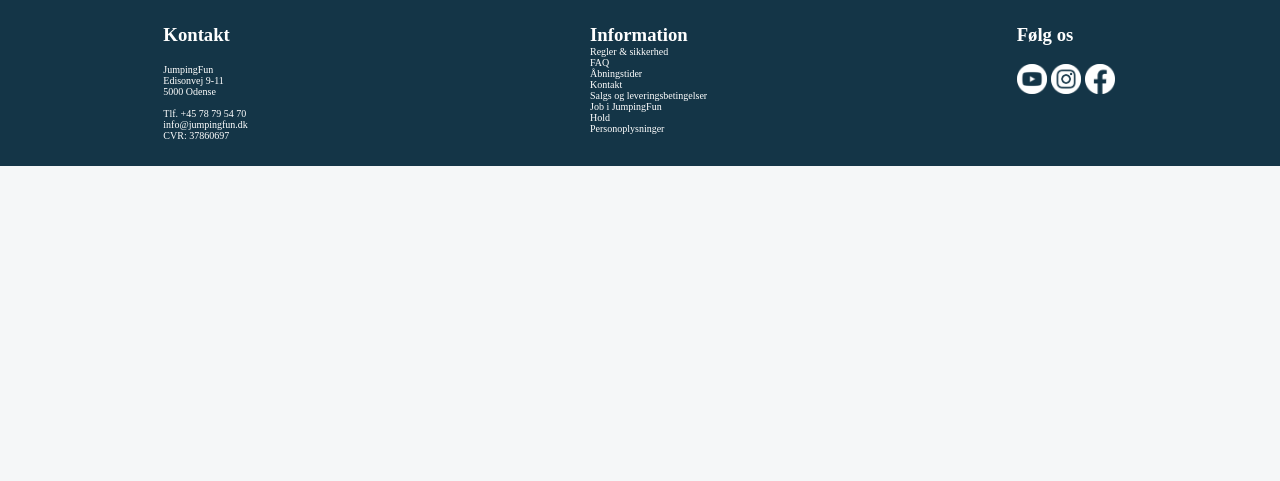
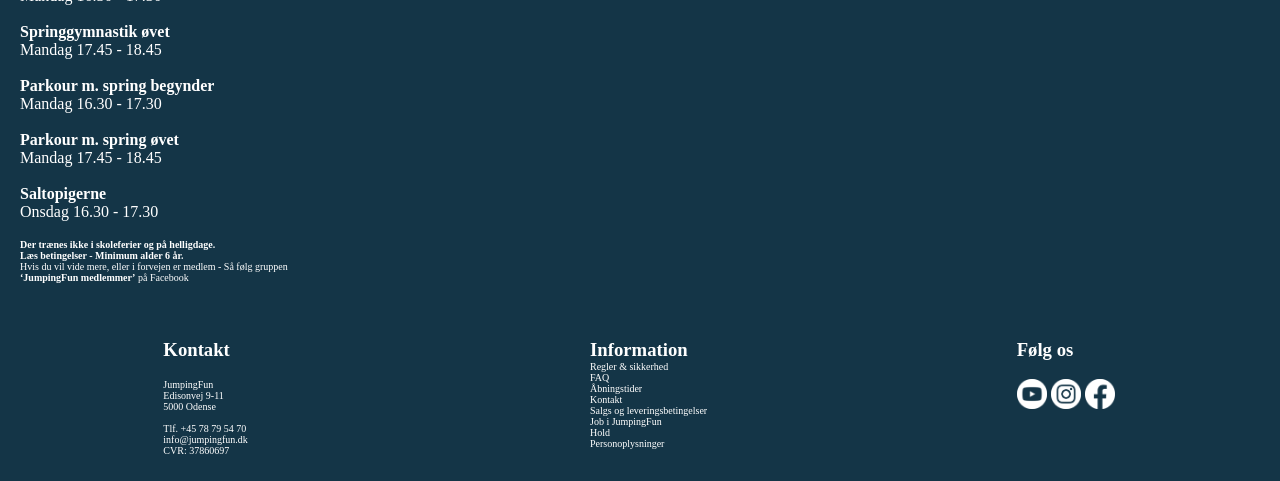
Before and after one commit to SjelaThrier/Modul-7, a PHP site: the page made by åbning.html in a window 1280 px wide. Shown: the part 820-1301 px from the top of the page. Before the commit the page ends 986 px from the top, so only its background shows below. Run offline with PHP 8.4, Linux system fonts and the light colour scheme.

Commit message:
forside og åbningstider

```diff
--- a/mainstyle.css
+++ b/mainstyle.css
@@ -278,6 +278,16 @@ u {
   margin-left: auto;
   margin-right: auto;
   text-align: center;
-  padding-bottom: 250px;
+  padding-bottom: 200px;
+}
 
+.blå-box {
+  background-color: var(--clr-darkblue);
+  color: var(--clr-white);
+  padding: 20px;
 }
+
+.undertekst {
+  font-size: x-small;
+  color: var(--clr-white);
+}
--- a/åbning.html
+++ b/åbning.html
@@ -4,9 +4,8 @@
             <meta charset="UTF-8">
             <meta http-equiv="X-UA-Compatible" content="IE=edge">
             <meta name="viewport" content="width=device-width, initial-scale=1.0">
-    <title>master</title>
+            <title>JumpingFun appen forside</title>
             <link rel="stylesheet" href="mainstyle.css">
-
         </head>
     <body>
 <!-- menubar -->
@@ -34,6 +33,7 @@
         </header>
         <script src="js/menu.js"></script>
 <!-- menubar -->
+
         <div class="banner">
             <h1>Åbningstider</h1>
         </div>
@@ -41,33 +41,51 @@
         <div class="text" style="padding-top:50px;">
             <div class="openhour">
                 <p class="dag">
-            <b>Mandag</b> </br>
-            <b>Tirsdag</b> </br>
-            <b>Onsdag</b> </br>
-            <b>Torsdag</b> </br>
-            <b>Fredag</b> </br>
-            <b>Lørdag</b> </br>
-            <b>Søndag</b> </br>
+                    <b>Mandag</b> <br>
+                    <b>Tirsdag</b> <br>
+                    <b>Onsdag</b> <br>
+                    <b>Torsdag</b> <br>
+                    <b>Fredag</b> <br>
+                    <b>Lørdag</b> <br>
+                    <b>Søndag</b> <br>
                 </p>
                 <p class="tid">
-            &nbsp;&nbsp;&nbsp;&nbsp;&nbsp;<u>9.00 - 16.30</u> </br>
-            &nbsp;&nbsp;&nbsp;&nbsp;&nbsp;<u>9.00 - 19.00</u> </br>
-            &nbsp;&nbsp;&nbsp;&nbsp;&nbsp;<u>9.00 - 19.00</u> </br>
-            &nbsp;&nbsp;&nbsp;&nbsp;&nbsp;<u>9.00 - 19.00</u> </br>
-            &nbsp;&nbsp;&nbsp;&nbsp;&nbsp;<u>9.00 - 20.00</u> </br>
-            &nbsp;&nbsp;&nbsp;&nbsp;&nbsp;<u>9.00 - 20.00</u> </br>
-            &nbsp;&nbsp;&nbsp;&nbsp;&nbsp;<u>9.00 - 19.00</u> </br>
+                    &nbsp;&nbsp;&nbsp;&nbsp;&nbsp;<u>9.00 - 16.30</u> <br>
+                    &nbsp;&nbsp;&nbsp;&nbsp;&nbsp;<u>9.00 - 19.00</u> <br>
+                    &nbsp;&nbsp;&nbsp;&nbsp;&nbsp;<u>9.00 - 19.00</u> <br>
+                    &nbsp;&nbsp;&nbsp;&nbsp;&nbsp;<u>9.00 - 19.00</u> <br>
+                    &nbsp;&nbsp;&nbsp;&nbsp;&nbsp;<u>9.00 - 20.00</u> <br>
+                    &nbsp;&nbsp;&nbsp;&nbsp;&nbsp;<u>9.00 - 20.00</u> <br>
+                    &nbsp;&nbsp;&nbsp;&nbsp;&nbsp;<u>9.00 - 19.00</u> <br>
                 </p>
             </div>
         </div>
-</br>
+        <br>
         <div class="text" style="padding-bottom:50px;">
-    <p>MiniJump hver Lørdag og Søndag</br>
+            <p>MiniJump hver Lørdag og Søndag<br>
             kl. <u>9.00 - 10.00</u></p>
         </div>
         <div class="jump3">
             <div class="banner">
                 <h1>Holdtræningstider</h1>
+            </div>
+        </div>
+        <div class="blå-box">
+            <p><b>Springgymnastik begynder</b><br>
+                Mandag 16.30 - 17.30</p><br>
+            <p><b>Springgymnastik øvet</b><br>
+                Mandag 17.45 - 18.45</p><br>
+            <p><b>Parkour m. spring begynder</b><br>
+                Mandag 16.30 - 17.30</p><br>
+            <p><b>Parkour m. spring øvet</b><br>
+                Mandag 17.45 - 18.45</p><br>
+            <p><b>Saltopigerne</b><br>
+                Onsdag 16.30 - 17.30</p><br>
+            <div class="undertekst">
+                <p><b>Der trænes ikke i skoleferier og på helligdage.<br>
+                Læs betingelser - Minimum alder 6 år.</b><br>
+                Hvis du vil vide mere, eller i forvejen er medlem - Så følg gruppen <br>
+                <b>‘JumpingFun medlemmer’</b> på Facebook</p><br>
             </div>
         </div>
 
@@ -84,14 +102,14 @@
 <!--Footer-->
         <footer class="footer">
             <div class="footer-os">
-        <h3><b>Kontakt</b></h3></br>
+                <h3><b>Kontakt</b></h3><br>
                 <div class="footer-txt">
                     <p>JumpingFun <br>
-            Edisonvej 9-11 </br>
+                    Edisonvej 9-11 <br>
                     5000 Odense </p>
-            </br>
-            <p>Tlf. +45 78 79 54 70 </br>
-            info@jumpingfun.dk</br>
+                    <br>
+                    <p>Tlf. +45 78 79 54 70 <br>
+                    info@jumpingfun.dk<br>
                     CVR: 37860697</p>
                 </div>
             </div>
@@ -109,7 +127,7 @@
                 </div>
             </div>
             <div class="footer-os">
-        <h3><b>Følg os</b></h3></br>
+                <h3><b>Følg os</b></h3><br>
                 <div class="footer-os">
                     <a href="https://www.youtube.com/channel/UCfr9D5-q0t7OZTmqDltpGxg"><img src="images/youtube.png" alt="logo" style="width:30px;"></a>
                     <a href="https://www.instagram.com/jumpingfundk"><img src="images/insta.png" alt="logo" style="width:30px;"></a>
```
Also changed, not shown: forside.html (+13 -16 lines). Lines whose indentation alone changed are shown as unchanged.
